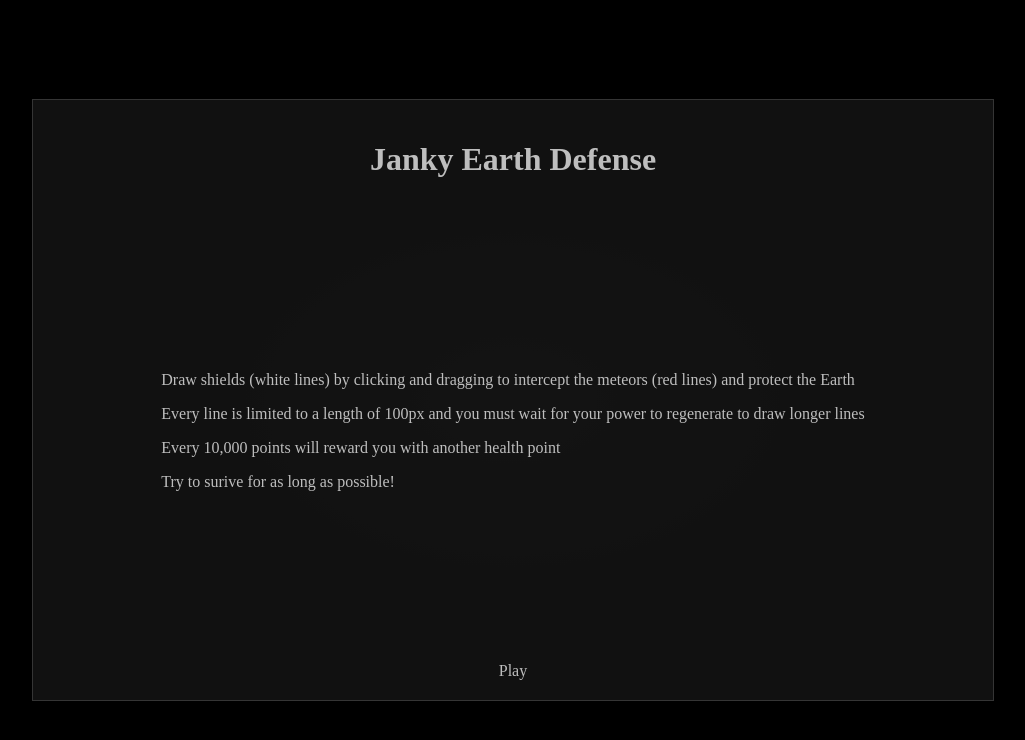
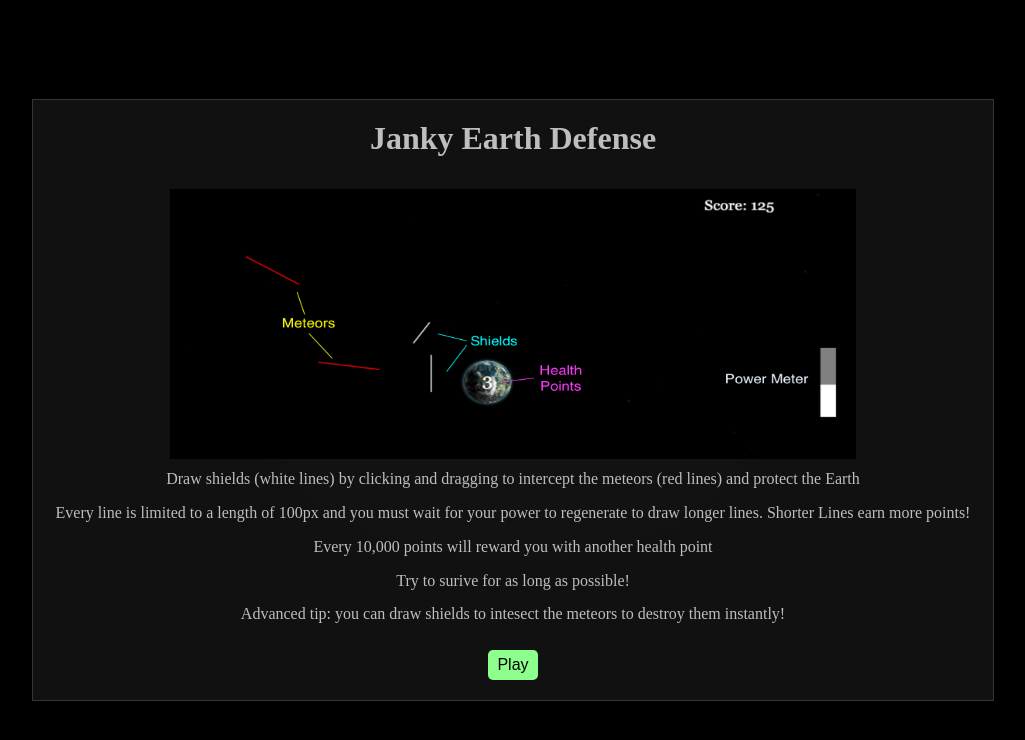
Before and after one commit to elvis-yuan/JankyEarthDefense, a website built with webpack: page index.html in a window 1280 px wide. Shown: the whole page, without its empty margins (127-1152 px from the left). Built offline with nearby package versions, Linux system fonts and the light colour scheme.

Commit message:
add instructions

```diff
--- a/game.css
+++ b/game.css
@@ -10,6 +10,7 @@ body {
   justify-content: center;
   align-items: center;
 }
+
 canvas {
   background: radial-gradient(
     rgba(255, 255, 255, 0.05) 5%,
@@ -19,10 +20,35 @@ canvas {
   border: 1px solid rgb(53, 53, 53);
 }
 
+.tutorial {
+  height: 60%;
+  width: 75%;
+}
+
+.tips {
+  display: flex;
+  flex-direction: column;
+  justify-content: space-evenly;
+  align-items: center;
+}
+
+.tips p {
+  margin: 0;
+  margin-top: 5px;
+  margin-bottom: 5px;
+}
+
+#title {
+  margin: 0;
+  margin-bottom: 10px;
+  margin-top: 10px;
+}
+
 #game-instructions {
-  height: 560px;
-  width: 920px;
-  padding: 20px;
+  box-sizing: border-box;
+  height: 600px;
+  width: 960px;
+  padding: 10px;
   color: rgb(190, 190, 190);
   background-color: rgba(20, 20, 20, 0.856);
   position: absolute;
@@ -39,3 +65,20 @@ canvas {
 #game-instructions.hidden {
   display: none;
 }
+
+#play-button {
+  background: rgb(141, 255, 141);
+  height: 30px;
+  width: 50px;
+  text-align: center;
+  outline: none;
+  border: none;
+  font-size: 16px;
+  border-radius: 5px;
+  margin-bottom: 10px;
+}
+
+#play-button:hover {
+  background: rgb(102, 202, 102);
+  cursor: pointer;
+}
--- a/index.html
+++ b/index.html
@@ -13,15 +13,17 @@
     <div class="game-container">
       <canvas id="myCanvas" height="600" width="960"></canvas>
       <div id="game-instructions" class="">
-        <h1>Janky Earth Defense</h1>
+        <h1 id="title">Janky Earth Defense</h1>
         <div class="tips">
+          <img class="tutorial" src="./assets/tutorial.png" alt="" />
           <p>
             Draw shields (white lines) by clicking and dragging to intercept the
             meteors (red lines) and protect the Earth
           </p>
           <p>
             Every line is limited to a length of 100px and you must wait for
-            your power to regenerate to draw longer lines
+            your power to regenerate to draw longer lines. Shorter Lines earn
+            more points!
           </p>
           <p>
             Every 10,000 points will reward you with another health point
@@ -29,8 +31,12 @@
           <p>
             Try to surive for as long as possible!
           </p>
+          <p>
+            Advanced tip: you can draw shields to intesect the meteors to
+            destroy them instantly!
+          </p>
         </div>
-        <span id="play-button">Play</span>
+        <button id="play-button">Play</button>
       </div>
     </div>
   </body>
--- a/src/game.js
+++ b/src/game.js
@@ -41,8 +41,7 @@ class Game {
 
     // this.earth = new Earth(this.canvas, this.ctx);
     this.earth = new Image();
-    this.earth.src =
-      "https://ui-ex.com/transparent600_/planet-transparent-5.png";
+    this.earth.src = "./assets/planet-transparent-5.png";
 
     this.handleGameOver = this.handleGameOver.bind(this);
     this.createStars = this.createStars.bind(this);
@@ -483,6 +482,15 @@ class Game {
       clearInterval(this.gameLoop);
       clearInterval(this.meteorInterval);
       clearInterval(this.difficultyInterval);
+      this.ctx.fillStyle = "white";
+      this.ctx.fillText(
+        "Paused",
+        this.canvas.width / 2 - 40,
+        this.canvas.height / 2 - 100
+      );
+      this.tempStartPoint = { x: 0, y: 0 };
+      this.tempEndPoint = { x: 0, y: 0 };
+      this.tempLineLength = 0;
     } else {
       this.difficultyInterval = setInterval(this.increaseDifficulty, 3000);
       this.meteorInterval = setInterval(this.createMeteors, 700);
@@ -491,11 +499,14 @@ class Game {
   }
 
   handleMousedown() {
+    if (!this.gamePause) {
       this.mousedown = true;
       this.tempStartPoint = { x: this.mouseX, y: this.mouseY };
     }
+  }
 
   handleMouseup() {
+    if (!this.gamePause) {
       this.mousedown = false;
       if (this.shieldArray.length < 50) {
         if (
@@ -509,6 +520,7 @@ class Game {
         }
       }
     }
+  }
 
   handleMousemove(e) {
     this.mouseX = e.x - this.canvas.offsetLeft;
```
Also changed, not shown: src/bundle.js (+14 -2 lines), assets/planet-transparent-5.png (added), assets/tutorial.png (added), 2 other files. Lines whose indentation alone changed are shown as unchanged.
